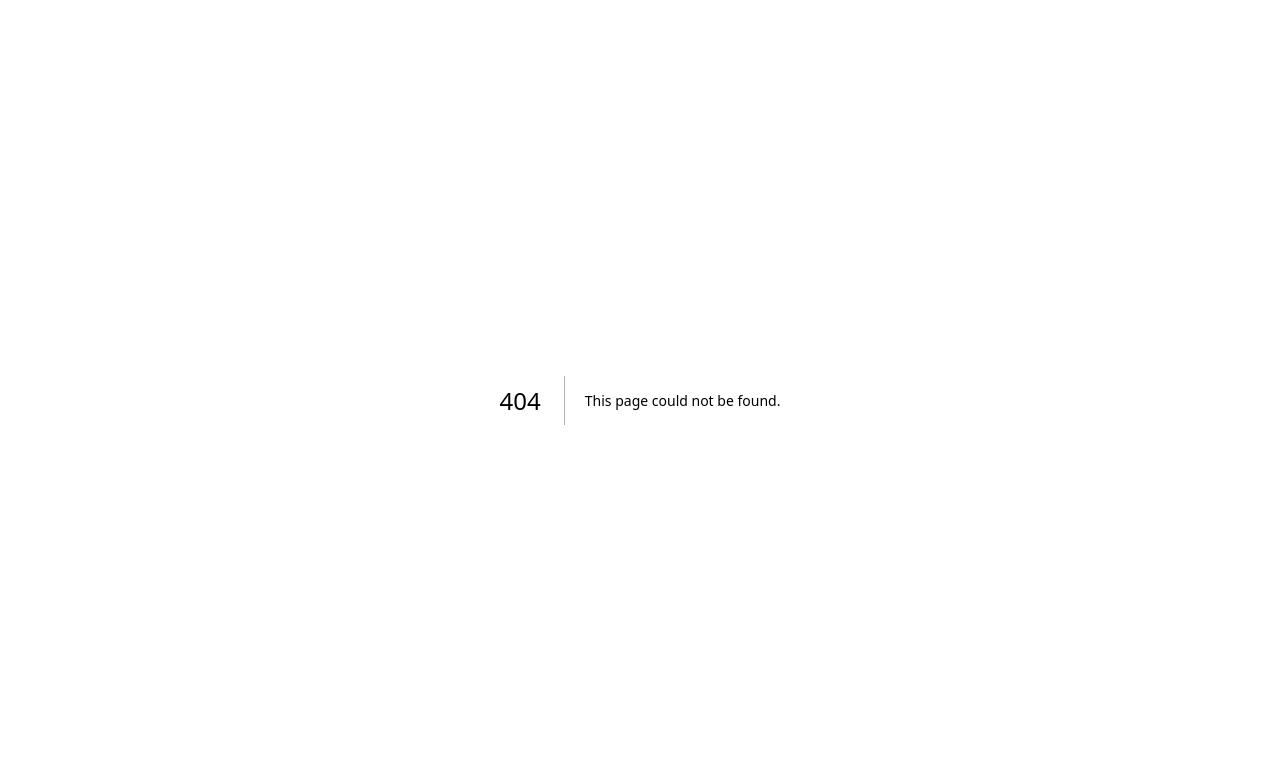
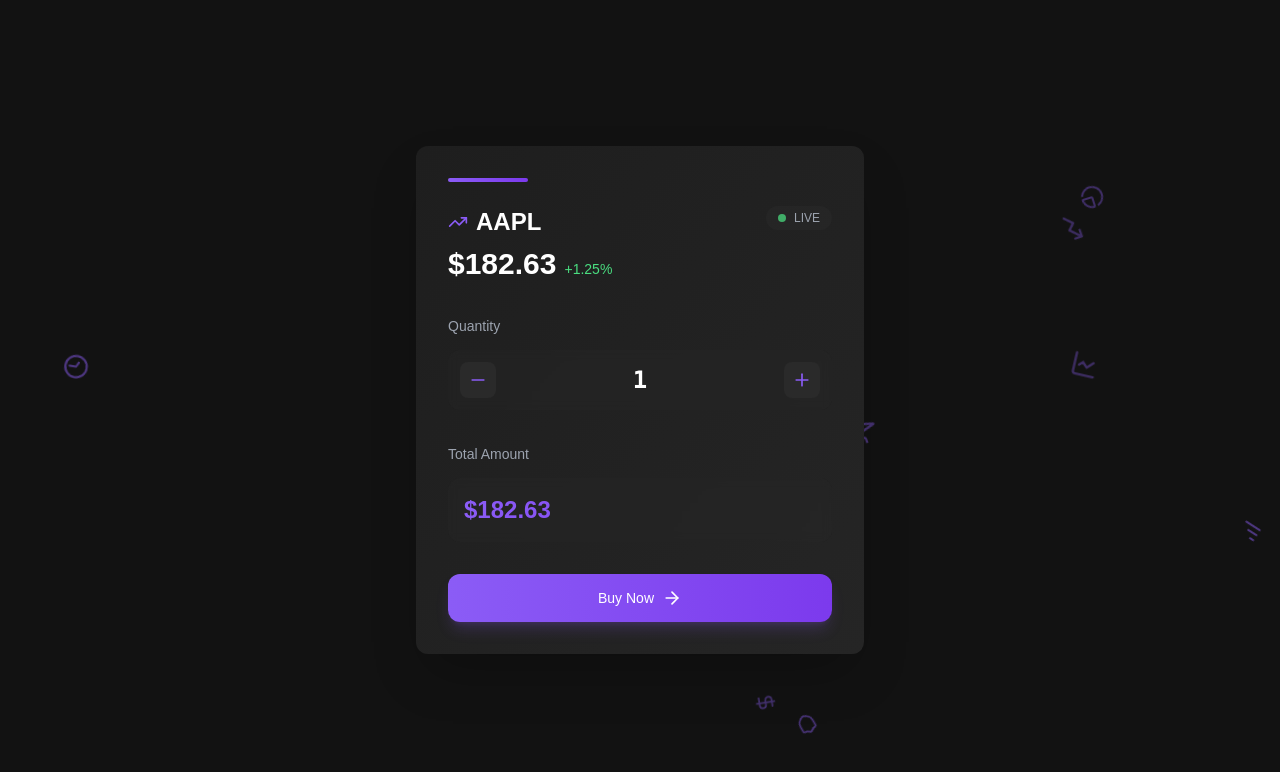
Before and after one commit to Praneethpshetty24/V2.0_Breeze, a Next.js app: page /fund in a window 1280 px wide. Before the commit this address had no page. Shown: the top 772 px of the page. Built offline with nearby package versions, Linux system fonts and the light colour scheme.

Commit message:
added funding page

```diff
--- /dev/null
+++ b/app/fund/page.jsx
@@ -0,0 +1,119 @@
+"use client"
+import React, { useState } from 'react';
+import { motion } from 'framer-motion';
+import { Plus, Minus, ArrowRight, TrendingUp } from 'lucide-react';
+import { Button } from "@/components/ui/button";
+import { Card } from "@/components/ui/card";
+import BackgroundIcons  from '@/components/BackgroundIcons';
+
+const BuyPage = () => {
+  const [quantity, setQuantity] = useState(1);
+
+  const incrementQuantity = () => setQuantity(prev => prev + 1);
+  const decrementQuantity = () => setQuantity(prev => Math.max(1, prev - 1));
+
+  return (
+    <div className="min-h-screen bg-[#121212] text-white flex items-center justify-center p-4 relative overflow-hidden">
+      <BackgroundIcons />
+      <motion.div
+        initial={{ opacity: 0, y: 20, scale: 0.95 }}
+        animate={{ opacity: 1, y: 0, scale: 1 }}
+        transition={{
+          duration: 0.6,
+          ease: "easeOut"
+        }}
+        className="w-full max-w-md relative z-10"
+      >
+        <Card className="bg-gradient-to-br from-[#1E1E1E] to-[#252525] border-0 p-8 rounded-2xl shadow-2xl">
+          <div className="h-1 w-20 bg-gradient-to-r from-[#8B5CF6] to-[#7C3AED] rounded-full mb-6" />
+
+          <div className="space-y-8">
+            <div className="flex items-start justify-between">
+              <div className="space-y-2">
+                <div className="flex items-center space-x-2">
+                  <TrendingUp className="w-5 h-5 text-[#8B5CF6]" />
+                  <h2 className="text-2xl font-bold">AAPL</h2>
+                </div>
+                <div className="flex items-baseline space-x-2">
+                  <span className="text-3xl font-bold">$182.63</span>
+                  <motion.span
+                    initial={{ opacity: 0, x: -10 }}
+                    animate={{ opacity: 1, x: 0 }}
+                    className="text-green-400 text-sm"
+                  >
+                    +1.25%
+                  </motion.span>
+                </div>
+              </div>
+
+              <div className="px-3 py-1 bg-[#2A2A2A]/50 rounded-full">
+                <div className="flex items-center space-x-2">
+                  <div className="w-2 h-2 bg-green-400 rounded-full animate-pulse" />
+                  <span className="text-xs text-gray-400">LIVE</span>
+                </div>
+              </div>
+            </div>
+
+            <div className="space-y-3">
+              <label className="text-sm text-gray-400 font-medium">Quantity</label>
+              <div className="flex items-center justify-between p-3 bg-[#2A2A2A]/30 backdrop-blur-sm rounded-xl">
+                <motion.button
+                  whileTap={{ scale: 0.9 }}
+                  onClick={decrementQuantity}
+                  className="p-2 rounded-lg bg-[#2A2A2A] hover:bg-[#333333] transition-colors"
+                >
+                  <Minus className="w-5 h-5 text-[#8B5CF6]" />
+                </motion.button>
+
+                <motion.div
+                  key={quantity}
+                  initial={{ scale: 0.8, opacity: 0 }}
+                  animate={{ scale: 1, opacity: 1 }}
+                  className="font-mono text-2xl min-w-[3ch] text-center font-bold"
+                >
+                  {quantity}
+                </motion.div>
+
+                <motion.button
+                  whileTap={{ scale: 0.9 }}
+                  onClick={incrementQuantity}
+                  className="p-2 rounded-lg bg-[#2A2A2A] hover:bg-[#333333] transition-colors"
+                >
+                  <Plus className="w-5 h-5 text-[#8B5CF6]" />
+                </motion.button>
+              </div>
+            </div>
+
+            <div className="space-y-3">
+              <label className="text-sm text-gray-400 font-medium">Total Amount</label>
+              <div className="p-4 bg-[#2A2A2A]/30 backdrop-blur-sm rounded-xl">
+                <motion.div
+                  key={quantity}
+                  initial={{ scale: 0.95 }}
+                  animate={{ scale: 1 }}
+                  className="text-2xl font-bold text-transparent bg-clip-text bg-gradient-to-r from-[#8B5CF6] to-[#7C3AED]"
+                >
+                  ${(182.63 * quantity).toLocaleString('en-US', { minimumFractionDigits: 2, maximumFractionDigits: 2 })}
+                </motion.div>
+              </div>
+            </div>
+
+            <motion.div
+              whileHover={{ scale: 1.02 }}
+              whileTap={{ scale: 0.98 }}
+            >
+              <Button
+                className="w-full bg-gradient-to-r from-[#8B5CF6] to-[#7C3AED] hover:from-[#7C3AED] hover:to-[#6D28D9] text-white py-6 text-lg font-medium rounded-xl shadow-lg shadow-[#8B5CF6]/20"
+              >
+                Buy Now
+                <ArrowRight className="ml-2 w-5 h-5" />
+              </Button>
+            </motion.div>
+          </div>
+        </Card>
+      </motion.div>
+    </div>
+  );
+};
+
+export default BuyPage;
--- a/app/home/components1/chat.jsx
+++ b/app/home/components1/chat.jsx
@@ -85,8 +85,8 @@ export function Chat() {
   )
 
   return (
-    <div className="flex flex-col h-screen bg-[#0C0C0C]">
-      <div className="bg-[#1C1C1C] px-4 py-3.5 flex items-center justify-between border-b border-[#2C2C2C] sticky top-0 z-10">
+    <div className="flex flex-col flex-1 bg-[#0C0C0C] relative">
+      <div className="bg-[#1C1C1C] px-4 py-3.5 flex items-center justify-between border-b border-[#2C2C2C] z-10">
         <div className="flex items-center gap-3">
           <Wind className="h-6 w-6 text-purple-500" />
           <SheetTitle className="text-xl font-bold bg-gradient-to-r from-purple-500 to-purple-600 text-transparent bg-clip-text">
@@ -98,7 +98,7 @@ export function Chat() {
         </SheetClose>
       </div>
       <ScrollArea className="flex-1 p-4">
-        <div className="space-y-4 pb-4 mr-4">
+        <div className="space-y-4 pb-4">
           {messages.map((msg) => (
             <motion.div
               key={msg.id}
@@ -147,7 +147,7 @@ export function Chat() {
         </div>
       </ScrollArea>
 
-      <div className="border-t border-[#2C2C2C] p-4 bg-[#1C1C1C] sticky bottom-0">
+      <div className="mt-auto border-t border-[#2C2C2C] p-4 bg-[#1C1C1C]">
         {replyTo && (
           <div className="mb-2 bg-[#2C2C2C] p-2 rounded-lg flex justify-between items-start">
             <div>
--- a/app/home/page.jsx
+++ b/app/home/page.jsx
@@ -22,7 +22,7 @@ export default function App() {
   ]
 
   return (
-    <div className="min-h-screen bg-[#0C0C0C]">
+    <div className="min-h-screen flex flex-col bg-[#0C0C0C]">
       {/* Navigation */}
       <nav className="border-b border-[#2C2C2C] bg-[#1C1C1C]">
         <div className="container mx-auto px-4 h-16 flex items-center justify-between">
@@ -41,9 +41,11 @@ export default function App() {
             </SheetTrigger>
             <SheetContent
               side="right"
-              className="p-0 bg-[#0C0C0C] text-white border-[#2C2C2C] w-[95%] sm:w-[450px] md:w-[550px] lg:w-[600px] h-screen"
+              className="p-0 bg-[#0C0C0C] text-white border-[#2C2C2C] w-[95%] sm:w-[450px] md:w-[550px] lg:w-[600px] flex flex-col h-full"
             >
-              <Chat />
+              <div className="flex flex-col h-full">
+                <Chat />
+              </div>
             </SheetContent>
           </Sheet>
         </div>
@@ -79,7 +81,7 @@ export default function App() {
       </div>
 
       {/* Content */}
-      <main className="container mx-auto px-4 mt-6">
+      <main className="container mx-auto px-4 mt-6 flex-grow">
         {activeTab === 'home' && <Home />}
         {activeTab === 'portfolio' && <Portfolio />}
         {activeTab === 'achievements' && <Achievements />}
--- a/components/ui/sheet.jsx
+++ b/components/ui/sheet.jsx
@@ -27,14 +27,14 @@ const SheetOverlay = React.forwardRef(({ className, ...props }, ref) => (
 SheetOverlay.displayName = SheetPrimitive.Overlay.displayName
 
 const sheetVariants = cva(
-  "fixed z-50 gap-4 bg-background shadow-lg transition ease-in-out data-[state=open]:animate-in data-[state=closed]:animate-out data-[state=closed]:duration-300 data-[state=open]:duration-500",
+  "fixed z-50 bg-background shadow-lg transition ease-in-out data-[state=open]:animate-in data-[state=closed]:animate-out data-[state=closed]:duration-300 data-[state=open]:duration-500 flex flex-col",
   {
     variants: {
       side: {
         top: "inset-x-0 top-0 border-b data-[state=closed]:slide-out-to-top data-[state=open]:slide-in-from-top",
         bottom: "inset-x-0 bottom-0 border-t data-[state=closed]:slide-out-to-bottom data-[state=open]:slide-in-from-bottom",
-        left: "inset-y-0 left-0 h-screen border-r data-[state=closed]:slide-out-to-left data-[state=open]:slide-in-from-left",
-        right: "inset-y-0 right-0 h-screen border-l data-[state=closed]:slide-out-to-right data-[state=open]:slide-in-from-right",
+        left: "inset-y-0 left-0 h-[100dvh] border-r data-[state=closed]:slide-out-to-left data-[state=open]:slide-in-from-left",
+        right: "inset-y-0 right-0 h-[100dvh] border-l data-[state=closed]:slide-out-to-right data-[state=open]:slide-in-from-right",
       },
     },
     defaultVariants: {
@@ -48,15 +48,15 @@ const SheetContent = React.forwardRef(({ side = "right", className, children, ..
     <SheetOverlay />
     <SheetPrimitive.Content ref={ref} className={cn(sheetVariants({ side }), className)} {...props}>
       {children}
+      <SheetClose className="absolute right-4 top-4 rounded-sm opacity-70 ring-offset-background transition-opacity hover:opacity-100 focus:outline-none focus:ring-2 focus:ring-ring focus:ring-offset-2 disabled:pointer-events-none data-[state=open]:bg-secondary">
+        <X className="h-4 w-4" />
+      </SheetClose>
     </SheetPrimitive.Content>
   </SheetPortal>
 ))
 SheetContent.displayName = SheetPrimitive.Content.displayName
 
-const SheetHeader = ({
-  className,
-  ...props
-}) => (
+const SheetHeader = ({ className, ...props }) => (
   <div
     className={cn("flex flex-col space-y-2 text-center sm:text-left", className)}
     {...props}
@@ -64,10 +64,7 @@ const SheetHeader = ({
 )
 SheetHeader.displayName = "SheetHeader"
 
-const SheetFooter = ({
-  className,
-  ...props
-}) => (
+const SheetFooter = ({ className, ...props }) => (
   <div
     className={cn("flex flex-col-reverse sm:flex-row sm:justify-end sm:space-x-2", className)}
     {...props}
```
